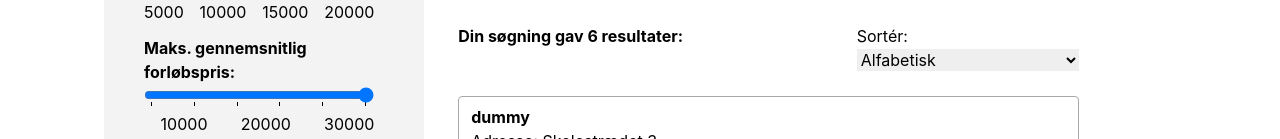
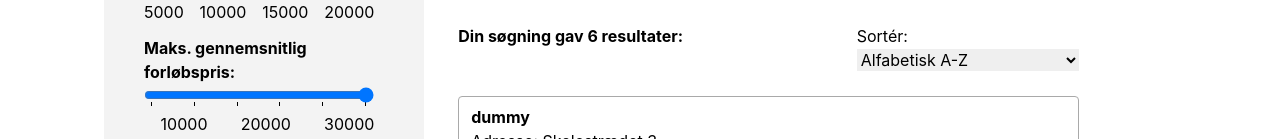
Before and after one commit to RATCM/DrivingSchoolWebsite, a React (Create React App) app: page /koreskoler in a window 1280 px wide. Both pictures are taken after a click on the button "Søg". Shown: the part 272-411 px from the top of the page. Built offline with nearby package versions, Linux system fonts and the light colour scheme.

Commit message:
Enter-keypress for searches + reverse alphabetical sort option

```diff
--- a/src/pages/Koreskoler.tsx
+++ b/src/pages/Koreskoler.tsx
@@ -18,6 +18,10 @@ function Koreskoler() {
         catch (error) {setSearchTerm("")}
         setActive(true);
     }
+    function onEnter(e: React.KeyboardEvent) {
+        if (e.code === "Enter") {updateSearchTerm()}
+    }
+
 
     //This block reads values of sliders in filter box and displays their current value when hovered over
     const [currentPrice, setCurrentPrice] = React.useState("20000");
@@ -62,6 +66,15 @@ function Koreskoler() {
                     return -1;
                 }
                 if (a.schoolName.toLowerCase() > b.schoolName.toLowerCase()) {
+                    return 1;
+                }
+                return 0;
+            })
+            case "alphabetical-reverse": return list.sort((a,b) => {
+                if (a.schoolName.toLowerCase() > b.schoolName.toLowerCase()) {
+                    return -1;
+                }
+                if (a.schoolName.toLowerCase() < b.schoolName.toLowerCase()) {
                     return 1;
                 }
                 return 0;
@@ -191,6 +204,7 @@ function Koreskoler() {
                             placeholder="Køreskolens navn"
                             className="search-input"
                             defaultValue={""}
+                            onKeyUp={e => onEnter(e)}
                         />
                         <button className="search-button" onClick={() => updateSearchTerm()}>
                             Søg
@@ -206,7 +220,8 @@ function Koreskoler() {
                             <div className="sort-results" id={"sort-results"}>
                                 <label htmlFor="sort-dropdown">Sortér: </label>
                                 <select name="sort" id="sort-dropdown" onChange={() => updateSortOption()}>
-                                    <option value="alphabetical">Alfabetisk</option>
+                                    <option value="alphabetical">Alfabetisk A-Z</option>
+                                    <option value="alphabetical-reverse">Alfabetisk Z-A</option>
                                     <option value="package-ascending">Laveste pakkepris</option>
                                     <option value="package-descending">Højeste pakkepris</option>
                                     <option value="avg-ascending" disabled>Laveste gennemsnitspris</option>
```
